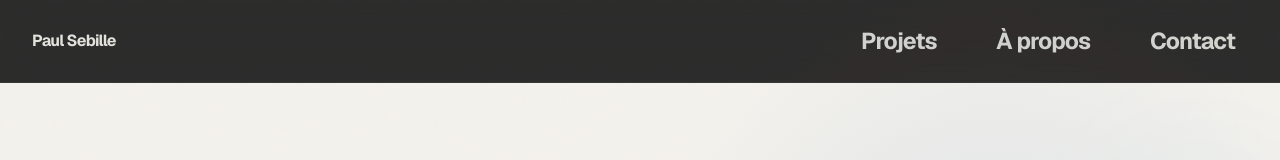
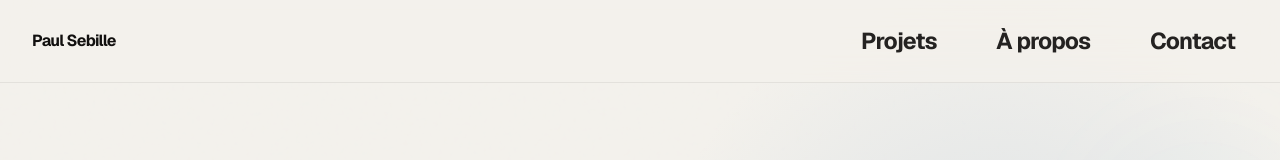
Before and after one commit to paulsebille/Portfolio, a Next.js app: page / in a window 1280 px wide. Shown: the top 160 px of the page. Built offline with nearby package versions, Linux system fonts and the light colour scheme.

Commit message:
Remove blue header blend and portrait outline

```diff
--- a/app/globals.css
+++ b/app/globals.css
@@ -2550,3 +2550,8 @@ body { font-family: "Helvetica Neue", Helvetica, Arial, sans-serif; }
 @media (max-width:560px) {
   .site-header .nav { font-size: 18px; }
 }
+
+
+/* Preserve the champagne hover hue and blend the portrait into its background */
+.site-header { mix-blend-mode: normal; }
+.hero-portrait { border: 0; }
```
